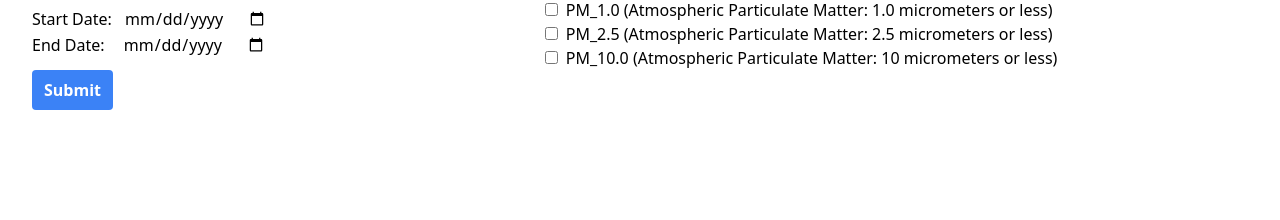
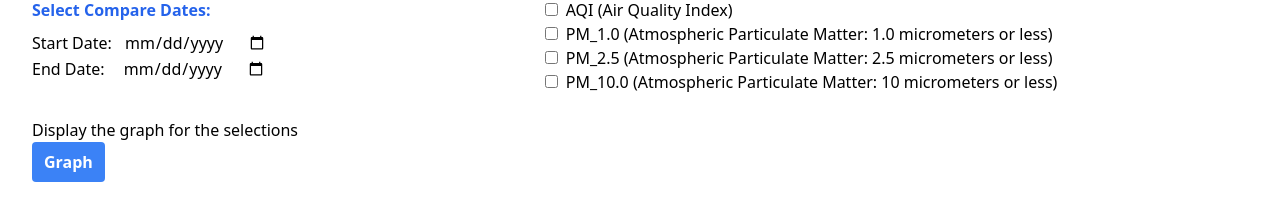
Before and after one commit to mchen606/Schmidt-Center-Dashboard, a React (Create React App) app: page /DashBoard in a window 1280 px wide. Shown: the part 278-498 px from the top of the page. Built offline with nearby package versions, Linux system fonts and the light colour scheme; no server answers.

Commit message:
Update dashboard.js

```diff
--- a/src/components/dashboard.js
+++ b/src/components/dashboard.js
@@ -175,7 +175,7 @@ export default function HandleInputForm () {
             >
               {Parser(result)}
             </select><br></br>
-            <h2 className='text-blue-600 mb-2'>
+            <br></br><h2 className='text-blue-600 mb-2'>
               <b>Select Compare Dates:</b>
             </h2>
             <label htmlFor='start-date' className='pr-2 font-medium'> Start Date: </label>
@@ -198,7 +198,7 @@ export default function HandleInputForm () {
             ></input>
           </div>
           <div>
-          <h2 className='text-blue-600 mb-2'>
+          <br></br><h2 className='text-blue-600 mb-2'>
             <b>Choose features to compare and graph:</b>
           </h2>
             <input
@@ -257,12 +257,13 @@ export default function HandleInputForm () {
             </span>
           </div>
           </div>
+            <br></br><p>Display the graph for the selections</p>
             <button className="bg-blue-500 hover:bg-blue-700 text-white font-bold py-2 px-3 rounded"
               type='submit'
               value='Submit'
               id='submit'
             >
-              Submit
+              Graph
             </button>
         </form>
       </div>
```
